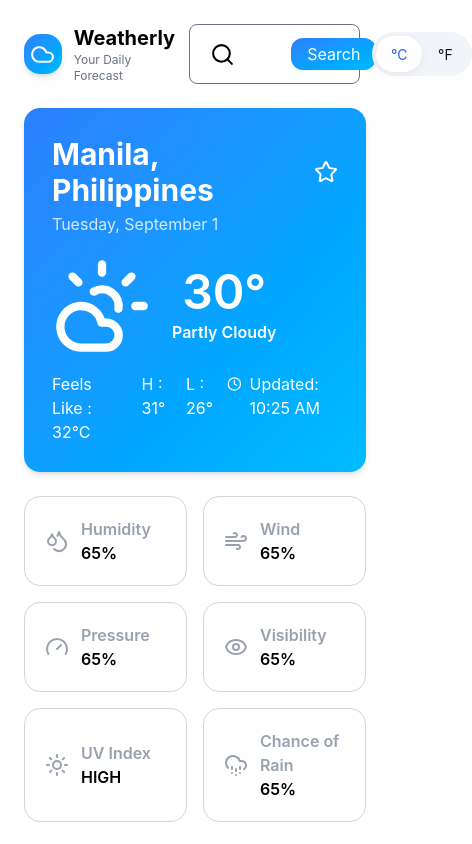
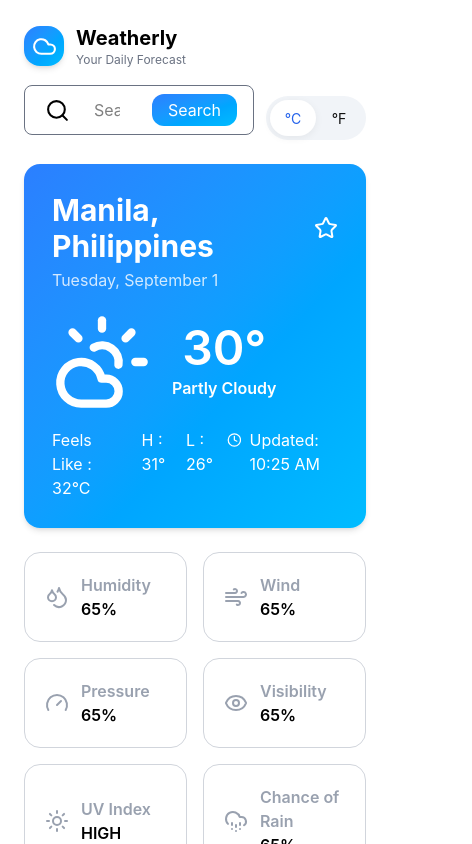
Before and after one commit to doitaxcel/weatherReactApp, a React (Vite) app: page / in a window 390 px wide. Shown: the top 844 px of the page, 472 px wide, since content can reach past the window. Built offline with nearby package versions, Linux system fonts and the light colour scheme.

Commit message:
fix: page responsiveness

```diff
--- a/src/App.tsx
+++ b/src/App.tsx
@@ -14,10 +14,12 @@ function App() {
   return (
     <>
       <div className='max-w-5xl mx-auto'>
-        <header className='flex justify-between m-6 gap-3 md:gap-5'>
+        <header className='flex flex-col md:flex-row justify-between m-6 gap-3'>
           <Header />
-          <SearchBar />
-          <ToggleButton />
+          <div className='flex justify-center md:justify-between items-center gap-3 w-full'>
+            <SearchBar />
+            <ToggleButton />
+          </div>
         </header>
         <main>
           <section>
--- a/src/components/Header.tsx
+++ b/src/components/Header.tsx
@@ -1,13 +1,10 @@
 import { Cloud } from "lucide-react"
 
 const Header = () => {
-    const clickAlert = () => {
-        alert("Hello World");
-    }
 
     return (
         <>
-            <div className="flex items-center gap-3" onClick={clickAlert}>
+            <div className="flex items-center gap-3">
                 <div className="flex h-10 w-10 items-center justify-center rounded-2xl bg-linear-to-br from-blue-500 to-sky-400 text-white shadow-md">
                     <Cloud size={25} />
                 </div>
--- a/src/components/SearchBar.tsx
+++ b/src/components/SearchBar.tsx
@@ -13,7 +13,7 @@ const SearchBar = () => {
     return (
         <form
             onSubmit={handleSearchSubmit}
-            className="flex justify-between items-center gap-5 border rounded-lg border-gray-500 w-[50%]"
+            className="flex justify-between items-center gap-5 border rounded-lg border-gray-500 w-full"
         >
             <div className="ml-5">
                 <Search size={25} />
--- a/src/components/ToggleButton.tsx
+++ b/src/components/ToggleButton.tsx
@@ -6,8 +6,7 @@ const ToggleButton = () => {
 
 
     return (
-        <div className="controls">
-
+        <div className="controls mt-4">
             <div className="temp-toggle">
                 <button
                     className={unit === "C" ? "active" : ""}
```
